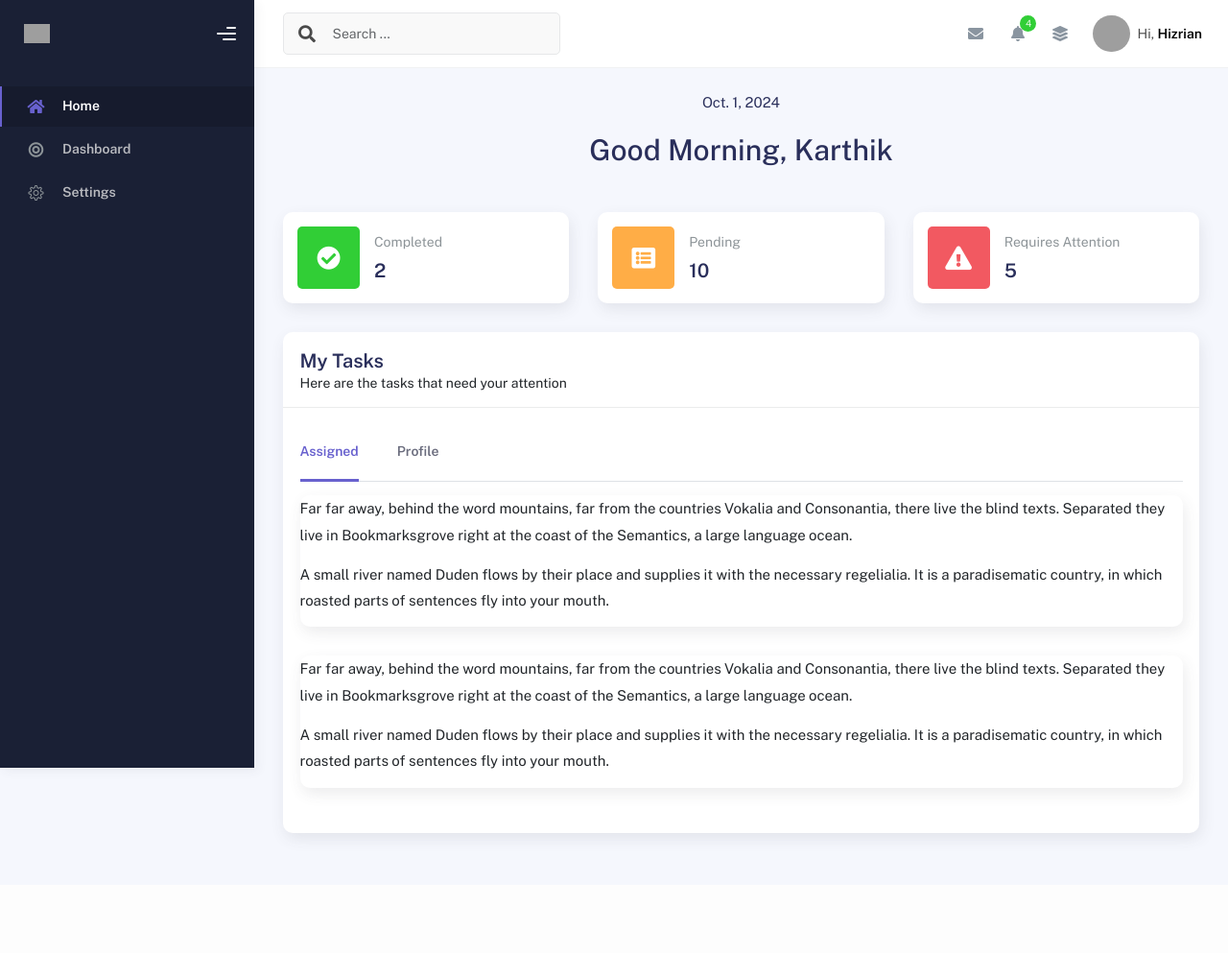
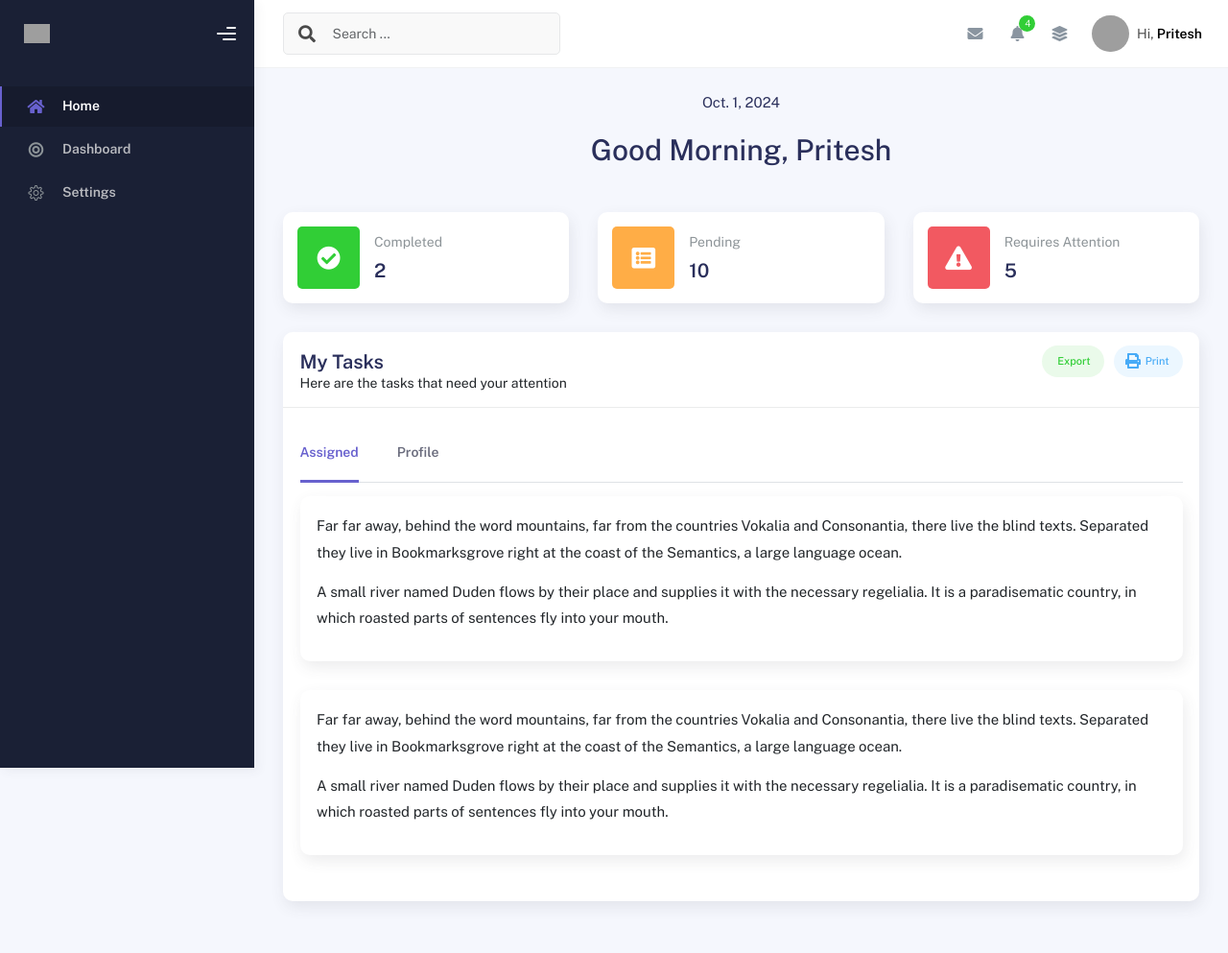
Before and after one commit to karthikmprakash/enterprise-kpi-tracker, a Django app: page / in a window 1280 px wide. Shown: the whole page at 96% size. Before the commit the page ends 880 px from the top, so only its background shows below. Run offline with Django 5.2, Linux system fonts and the light colour scheme; some libraries are stand-ins or nearby versions; grey boxes are pictures that could not be loaded.

Commit message:
more ui changes

```diff
--- a/main_app/templates/base.html
+++ b/main_app/templates/base.html
@@ -438,7 +438,7 @@
                     </div>
                     <span class="profile-username">
                       <span class="op-7">Hi,</span>
-                      <span class="fw-bold">Hizrian</span>
+                      <span class="fw-bold">{{username}}</span>
                     </span>
                   </a>
                   <ul class="dropdown-menu dropdown-user animated fadeIn">
--- a/main_app/templates/home.html
+++ b/main_app/templates/home.html
@@ -64,6 +64,20 @@
   <div class="card-header">
     <div class="card-head-row">
       <div class="card-title">My Tasks</div>
+      <div class="card-tools">
+        <a href="#" class="btn btn-label-success btn-round btn-sm me-2">
+          <span class="btn-label">
+            <i class="fa fa-pencil"></i>
+          </span>
+          Export
+        </a>
+        <a href="#" class="btn btn-label-info btn-round btn-sm">
+          <span class="btn-label">
+            <i class="fa fa-print"></i>
+          </span>
+          Print
+        </a>
+      </div>
     </div>
     <div class="card-head-row">
       <div class="card-subtitle">
@@ -110,32 +124,36 @@
         aria-labelledby="line-home-tab"
       >
         <div class="card card-round">
+          <div class="card-body">
             <p>
               Far far away, behind the word mountains, far from the countries
-            Vokalia and Consonantia, there live the blind texts. Separated they
-            live in Bookmarksgrove right at the coast of the Semantics, a large
-            language ocean.
+              Vokalia and Consonantia, there live the blind texts. Separated
+              they live in Bookmarksgrove right at the coast of the Semantics, a
+              large language ocean.
             </p>
 
             <p>
-            A small river named Duden flows by their place and supplies it with
-            the necessary regelialia. It is a paradisematic country, in which
-            roasted parts of sentences fly into your mouth.
+              A small river named Duden flows by their place and supplies it
+              with the necessary regelialia. It is a paradisematic country, in
+              which roasted parts of sentences fly into your mouth.
             </p>
           </div>
+        </div>
         <div class="card card-round">
+          <div class="card-body">
             <p>
               Far far away, behind the word mountains, far from the countries
-            Vokalia and Consonantia, there live the blind texts. Separated they
-            live in Bookmarksgrove right at the coast of the Semantics, a large
-            language ocean.
+              Vokalia and Consonantia, there live the blind texts. Separated
+              they live in Bookmarksgrove right at the coast of the Semantics, a
+              large language ocean.
             </p>
 
             <p>
-            A small river named Duden flows by their place and supplies it with
-            the necessary regelialia. It is a paradisematic country, in which
-            roasted parts of sentences fly into your mouth.
+              A small river named Duden flows by their place and supplies it
+              with the necessary regelialia. It is a paradisematic country, in
+              which roasted parts of sentences fly into your mouth.
             </p>
+          </div>
         </div>
       </div>
 
--- a/main_app/views.py
+++ b/main_app/views.py
@@ -7,7 +7,7 @@ from .utils.ui_helpers import greeting
 
 # Create your views here.
 def home(request):
-    username = "Karthik"
+    username = "Pritesh"
     data = {
         "greeting": greeting(user_name=username),
         "username": username,
```
Lines whose indentation alone changed are shown as unchanged.
